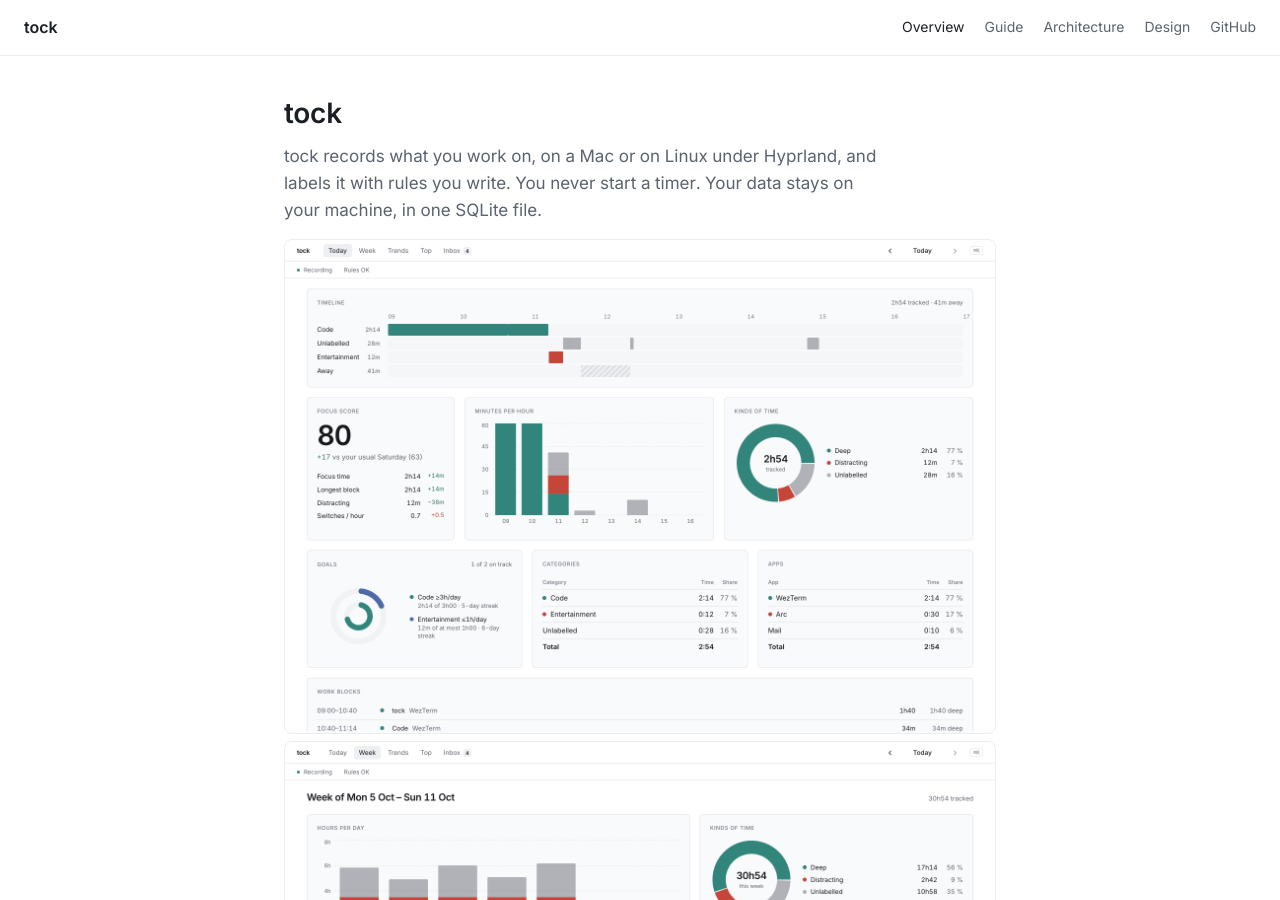
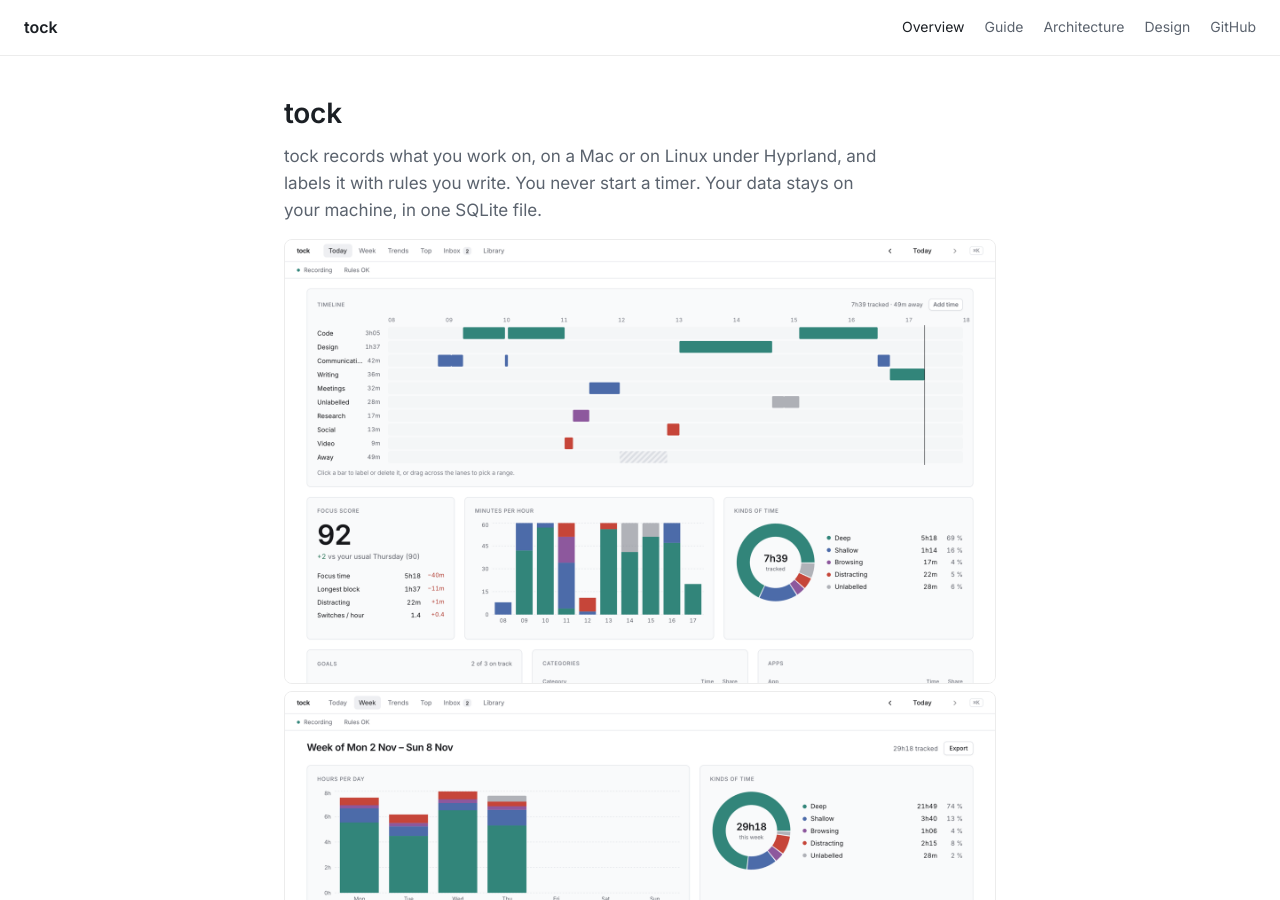
Before and after one commit to confuserdotcom/tock, a Jekyll site: the page built from docs/index.md, in a window 1280 px wide and 900 px high. Built offline with Jekyll 4.4.1, drawn with Linux system fonts in a browser that asks for light colours; our own code applies the rules of GitHub Pages for plain Markdown files.

Commit message:
README: show tock moving
A clip per section: today, editing, the inbox, week and export, trends, Library and ⌘K. Screenshots retaken on the same data.

```diff
--- a/docs/index.md
+++ b/docs/index.md
@@ -4,7 +4,7 @@
 
 <picture class="shot">
   <source media="(prefers-color-scheme: dark)" srcset="readme/web-dark.png">
-  <img src="readme/web-light.png" alt="The tock dashboard for one day: a timeline with one row per category, a focus score compared with a usual Saturday, minutes per hour, a donut of the kinds of time, goal rings, and tables of categories and apps.">
+  <img src="readme/web-light.png" alt="The tock dashboard for one day: a timeline with one row per category, a focus score compared with a usual Thursday, minutes per hour, a donut of the kinds of time, goal rings, and tables of categories and apps.">
 </picture>
 
 <picture class="shot">
```
Also changed, not shown: README.md, docs/readme/inbox.webp (added), docs/readme/palette.webp (added), docs/readme/web-dark.png, docs/readme/web-light.png, docs/readme/web-trends-dark.png, docs/readme/web-trends-light.png, docs/readme/web-week-dark.png, docs/readme/web-week-light.png, 5 other files.
